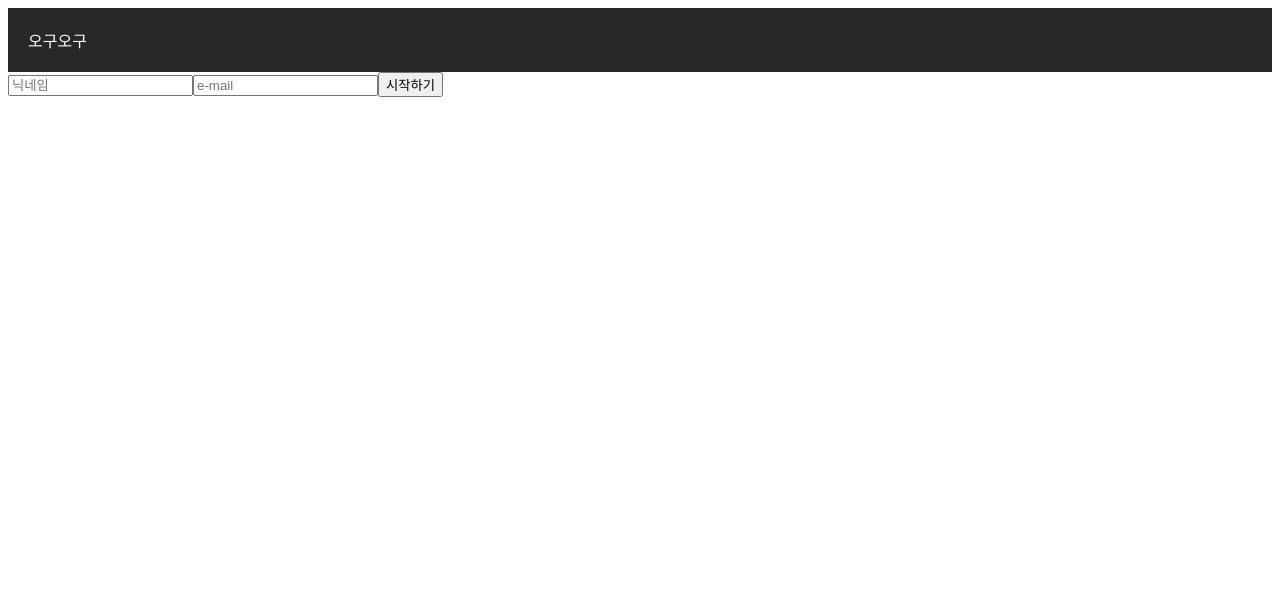
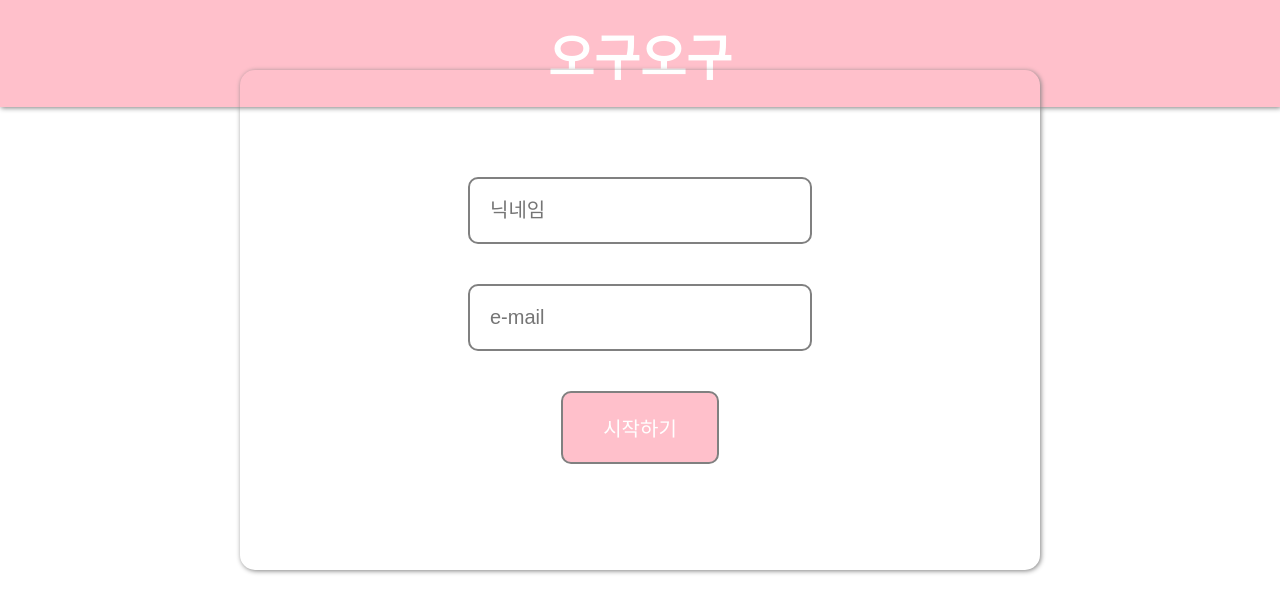
Before and after one commit to billiweb/5959-survey-project, a React (Create React App) app: page /login in a window 1280 px wide. Shown: the top 612 px of the page. Built offline with nearby package versions, Linux system fonts and the light colour scheme.

Commit message:
CSS first commit

```diff
--- a/package.json
+++ b/package.json
@@ -12,6 +12,7 @@
     "json-server": "^0.17.3",
     "react": "^18.2.0",
     "react-dom": "^18.2.0",
+    "react-hook-form": "^7.45.2",
     "react-query": "^3.39.3",
     "react-redux": "^8.1.1",
     "react-router-dom": "^6.14.1",
--- a/src/pages/Login.jsx
+++ b/src/pages/Login.jsx
@@ -2,6 +2,7 @@ import React, { useState } from 'react';
 import { useDispatch } from 'react-redux';
 import { addUser } from '../redux/modules/userSlice';
 import { useNavigate } from 'react-router-dom';
+import { styled } from 'styled-components';
 
 const Login = () => {
   const [name, setName] = useState('');
@@ -11,8 +12,8 @@ const Login = () => {
   const navigate = useNavigate();
 
   return (
-    <div>
-      <form
+    <LoginAll>
+      <Form
         onSubmit={(event) => {
           event.preventDefault();
           dispatch(
@@ -24,24 +25,73 @@ const Login = () => {
           navigate('/survey/1');
         }}
       >
-        <input
+        <NicknameInput
           placeholder="닉네임"
           value={name}
           onChange={(e) => {
             setName(e.target.value);
           }}
         />
-        <input
+        <EmailInput
           placeholder="e-mail"
           value={email}
           onChange={(e) => {
             setEmail(e.target.value);
           }}
         />
-        <button>시작하기</button>
-      </form>
-    </div>
+        <LoginBtn>시작하기</LoginBtn>
+      </Form>
+    </LoginAll>
   );
 };
 
 export default Login;
+
+const LoginAll = styled.div`
+  width: 800px;
+  height: 500px;
+  /* z-index: 9999; */
+  position: fixed;
+  top: 40%;
+  left: 50%;
+  transform: translate(-50%, -50%);
+  border-radius: 15px;
+  display: flex;
+  justify-content: center;
+  align-items: center;
+
+  box-shadow: 1px 1px 5px gray;
+`;
+
+const Form = styled.form`
+  display: flex;
+  flex-direction: column;
+  justify-content: center;
+  align-items: center;
+`;
+
+const NicknameInput = styled.input`
+  padding: 20px;
+  font-size: 20px;
+  width: 300px;
+  border: 2px solid gray;
+  border-radius: 10px;
+`;
+const EmailInput = styled.input`
+  padding: 20px;
+  font-size: 20px;
+  width: 300px;
+  margin-top: 40px;
+  border: 2px solid gray;
+  border-radius: 10px;
+`;
+
+const LoginBtn = styled.button`
+  padding: 20px 40px 20px 40px;
+  margin-top: 40px;
+  font-size: 20px;
+  background-color: pink;
+  border-radius: 10px;
+  border: 2px solid gray;
+  color: white;
+`;
--- a/src/pages/Main.jsx
+++ b/src/pages/Main.jsx
@@ -1,21 +1,62 @@
 import React from 'react';
 import { useNavigate } from 'react-router-dom';
+import { styled } from 'styled-components';
 
 const Main = () => {
   const navigate = useNavigate();
 
   return (
-    <div>
-      <h2>나는 어떤 개발자?</h2>
-      <button
+    <MainAll>
+      <WhoAmI>나는 어떤 개발자?</WhoAmI>
+      <StartBtn
         onClick={() => {
           navigate('/login');
         }}
       >
         시작하기
-      </button>
-    </div>
+      </StartBtn>
+    </MainAll>
   );
 };
 
 export default Main;
+
+const MainAll = styled.div`
+  /* margin-top: 200px;
+  margin-left: 30%;
+
+  background-color: green;
+  width: 500px; */
+  width: 800px;
+  height: 300px;
+  z-index: 9999;
+  position: fixed;
+  top: 30%;
+  left: 50%;
+  transform: translate(-50%, -50%);
+  background-color: white;
+  border-radius: 15px;
+  display: flex;
+  flex-direction: column;
+  justify-content: center;
+  align-items: center;
+
+  background-color: white;
+  /* border: 1px solid gainsboro; */
+
+  box-shadow: 1px 1px 5px gainsboro;
+`;
+
+const WhoAmI = styled.h1`
+  color: gray;
+`;
+
+const StartBtn = styled.button`
+  padding: 10px 30px 10px 30px;
+  color: white;
+  font-size: 20px;
+  font-weight: bold;
+  background-color: pink;
+  cursor: pointer;
+  border-radius: 10px;
+`;
--- a/src/pages/Result.jsx
+++ b/src/pages/Result.jsx
@@ -1,8 +1,9 @@
 import axios from 'axios';
-import React, { useState } from 'react';
+import React from 'react';
 import { useQuery } from 'react-query';
 import { useSelector } from 'react-redux';
 import { styled } from 'styled-components';
+// import { useRef } from 'react';
 
 const Result = () => {
   const { data, isLoading, error } = useQuery('mbti', async () => {
@@ -57,6 +58,22 @@ const Result = () => {
     return <div>Error occurred: {error.message}</div>;
   }
 
+  // // url 복사
+  // const copyUrlRef = useRef(null);
+
+  // const copyUrl = () => {
+  //   const currentUrl = window.location.href; // 현재 페이지 URL 가져오기
+  //   const additionalPath = `detail/`; // 추가할 경로
+
+  //   const newUrl = currentUrl + additionalPath; // 현재 URL에 추가 경로를 붙임
+  //   copyUrlRef.current.value = newUrl; // 복사할 URL을 참조하는 input 요소에 새로운 URL 설정
+
+  //   copyUrlRef.current.select();
+  //   document.execCommand('copy');
+
+  //   alert('링크가 복사되었습니다.');
+  // };
+
   return (
     <PageContainer>
       {newData
@@ -71,7 +88,12 @@ const Result = () => {
             </div>
           );
         })}
-      <Button>공유하기</Button>
+      <Button>
+        {/* onClick={copyUrl}> */}
+        <Icon src="https://cdn-icons-png.flaticon.com/128/2550/2550207.png" alt="공유하기" />
+        공유하기
+      </Button>
+      {/* <TextArea readOnly ref={copyUrlRef} value={window.location.href}></TextArea> */}
     </PageContainer>
   );
 };
@@ -79,18 +101,34 @@ const Result = () => {
 export default Result;
 
 const PageContainer = styled.div`
-  border: 1px solid black;
-  width: 350px;
-  padding: 10px;
-  margin: 20px auto;
+  width: 800px;
+  height: 700px;
+  position: fixed;
+  top: 50%;
+  left: 50%;
+  transform: translate(-50%, -50%);
+  border-radius: 15px;
+  display: flex;
+  flex-direction: column;
   justify-content: center;
+  padding-left: 5%;
+
+  box-shadow: 1px 1px 5px gray;
+  font-size: 20px;
 `;
 
 const Button = styled.button`
-  width: 90%;
-  margin: 5px;
-  padding-top: 5px;
-  padding-bottom: 5px;
+  width: 30%;
+  padding: 20px auto 20px auto;
+  font-size: 20px;
+  background-color: pink;
+  border: 2px solid gray;
+`;
+
+const Icon = styled.img`
+  width: 20px;
+  height: 20px;
+  margin-right: 15px;
 `;
 
 // E : 0,1
--- a/src/pages/Survey.jsx
+++ b/src/pages/Survey.jsx
@@ -92,11 +92,20 @@ function Survey() {
 export default Survey;
 
 const PageContainer = styled.div`
-  border: 1px solid black;
-  width: 350px;
-  padding: 10px;
-  margin: 20px auto;
+  width: 800px;
+  height: 700px;
+  position: fixed;
+  top: 50%;
+  left: 50%;
+  transform: translate(-50%, -50%);
+  border-radius: 15px;
+  display: flex;
+  flex-direction: column;
   justify-content: center;
+  padding-left: 5%;
+
+  box-shadow: 1px 1px 5px gray;
+  font-size: 20px;
 `;
 
 const Button = styled.button`
@@ -104,4 +113,9 @@ const Button = styled.button`
   margin: 5px;
   padding-top: 5px;
   padding-bottom: 5px;
+  font-size: 20px;
+  border: 1px solid gainsboro;
+  border-radius: 5px;
+  cursor: pointer;
+  background-color: #ebebeb;
 `;
--- a/src/redux/components/Header.jsx
+++ b/src/redux/components/Header.jsx
@@ -2,13 +2,35 @@ import React from 'react';
 import { styled } from 'styled-components';
 
 const Header = () => {
-  return <StHeader>오구오구</StHeader>;
+  return (
+    <StHeader>
+      <Logo>오구오구</Logo>
+    </StHeader>
+  );
 };
 
 export default Header;
 
-const StHeader = styled.div`
-  background-color: #282828;
+const StHeader = styled.header`
+  position: fixed;
+  top: 0;
+  left: 0;
+  right: 0;
+
+  height: 75px;
+  padding: 1rem;
+  background-color: pink;
+  /* background-color: transparent; */
+
+  font-weight: bold;
+  display: flex;
+  align-items: center;
+  justify-content: center;
+
+  box-shadow: 1px 1px 5px gray;
+`;
+const Logo = styled.h1`
+  font-size: 50px;
   color: white;
-  padding: 20px;
+  cursor: pointer;
 `;
```
Also changed, not shown: 1 other file (tests, documents, lock files or other folders).
